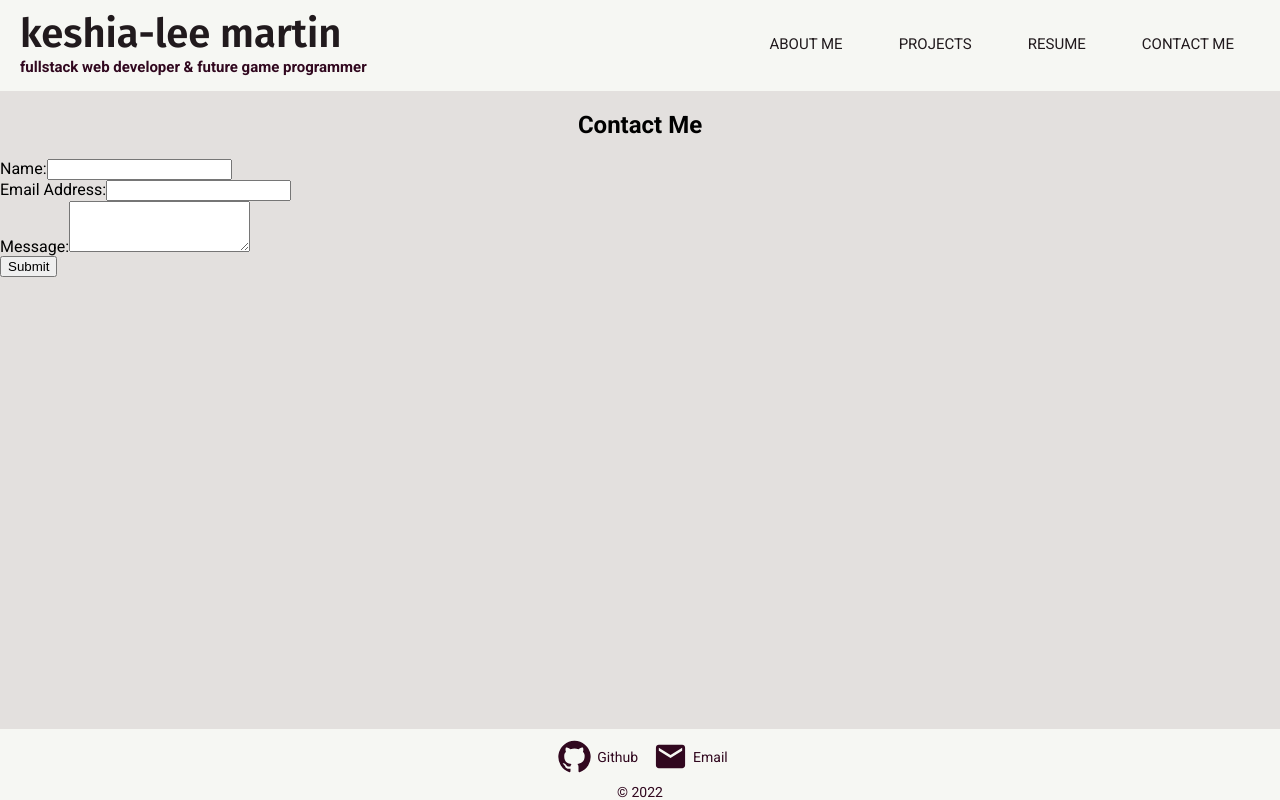
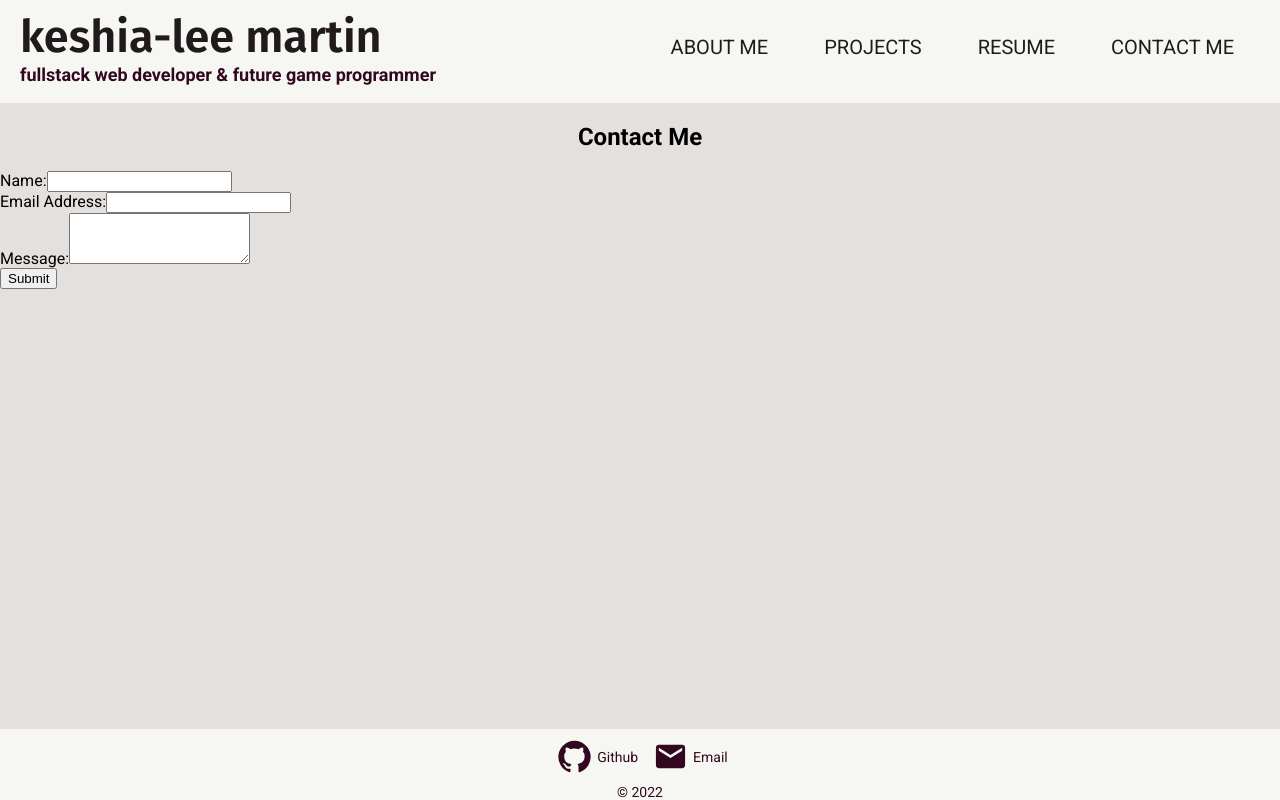
Before and after one commit to eeleelksm/eeleelksm-reactportfolio-20, a React (Create React App) app: page /contact in a window 1280 px wide. Built offline with nearby package versions, Linux system fonts and the light colour scheme.

Commit message:
header font details

```diff
--- a/src/index.css
+++ b/src/index.css
@@ -7,7 +7,7 @@ body {
 }
 
 header {
-	font-size: 40px;
+	font-size: 45px;
 	background-color: #f6f7f3;
 	color: #31081f;
 	display: flex;
@@ -18,6 +18,7 @@ header {
 
 .header-desc {
 	margin-top: 0;
+	font-size: 18px;
 }
 
 .header-title {
@@ -45,7 +46,11 @@ h3 {
 }
 
 nav {
-	font-size: 15px;
+	font-size: 20px;
+}
+
+nav a:hover {
+	font-weight: 700;
 }
 
 header a {
@@ -111,4 +116,5 @@ li {
 
 .icon {
 	margin: 5px;
+	cursor: pointer;
 }
```
